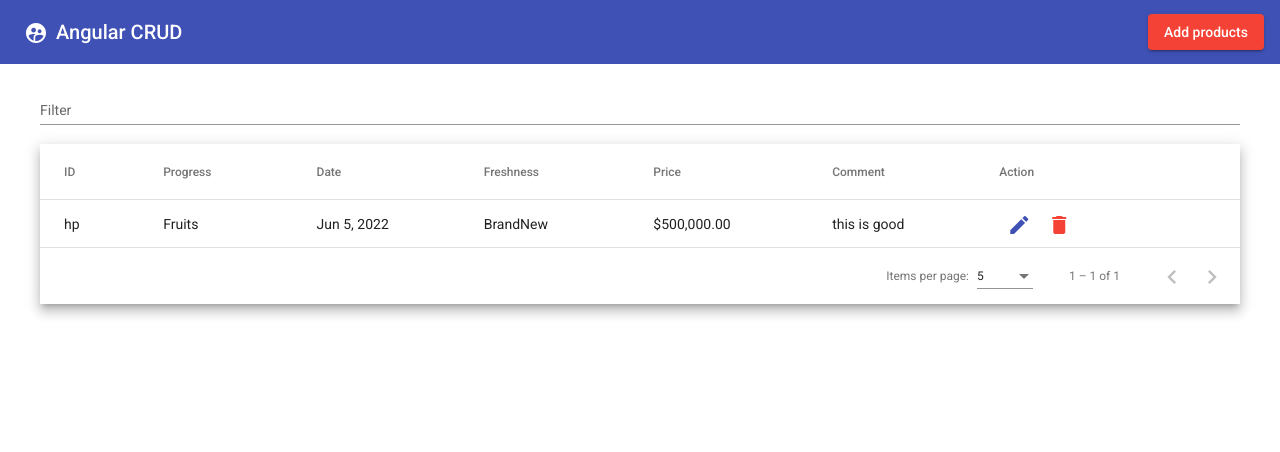
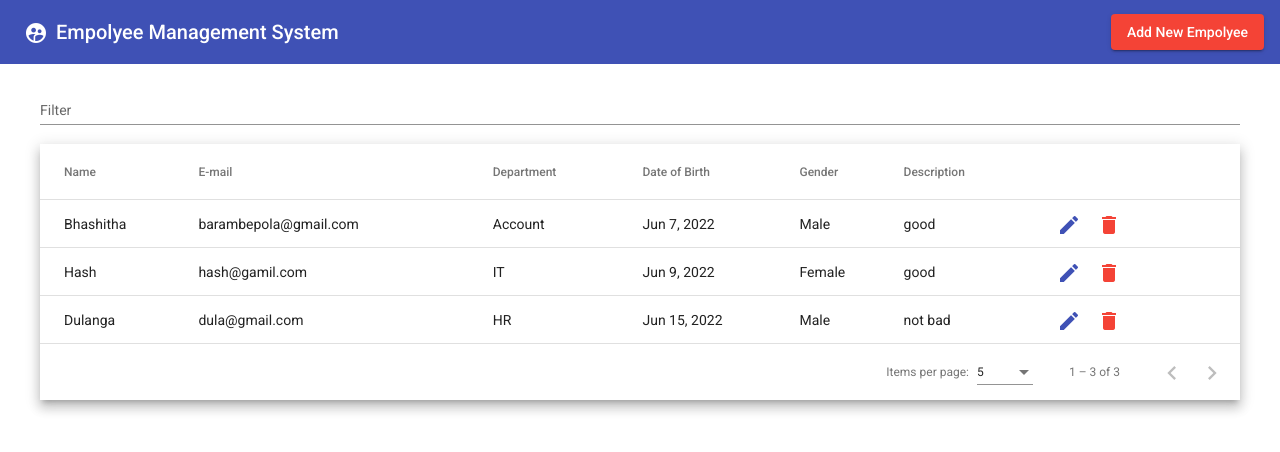
Before and after one commit to BhashithaArambepola/Employee-Management-System, an Angular app: page / in a window 1280 px wide. Shown: the top 452 px of the page. Built offline with nearby package versions, Linux system fonts and the light colour scheme; data requests are answered from the project's data file.

Commit message:
change Ui content

```diff
--- a/db.json
+++ b/db.json
@@ -1,13 +1,31 @@
 {
   "productList": [
     {
-      "productName": "hp",
-      "category": "Fruits",
-      "freshness": "BrandNew",
-      "price": 500000,
-      "comment": "this is good",
-      "date": "2022-06-05T18:30:00.000Z",
-      "id": 1
+      "Name": "Bhashitha",
+      "department": "Account",
+      "gender": "Male",
+      "email": "barambepola@gmail.com",
+      "comment": "good",
+      "date": "2022-06-07T18:30:00.000Z",
+      "id": 2
+    },
+    {
+      "Name": "Hash",
+      "department": "IT",
+      "gender": "Female",
+      "email": "hash@gamil.com",
+      "comment": "good",
+      "date": "2022-06-09T18:30:00.000Z",
+      "id": 3
+    },
+    {
+      "Name": "Dulanga",
+      "department": "HR",
+      "gender": "Male",
+      "email": "dula@gmail.com",
+      "comment": "not bad",
+      "date": "2022-06-15T18:30:00.000Z",
+      "id": 4
     }
   ],
   "comments": [
--- a/src/app/app.component.html
+++ b/src/app/app.component.html
@@ -2,9 +2,9 @@
   <button mat-icon-button class="example-icon" aria-label="Example icon-button with menu icon">
     <mat-icon>supervised_user_circle</mat-icon>
   </button>
-  <span>Angular CRUD</span>
+  <span>Empolyee Management System</span>
   <span class="example-spacer"></span>
-  <button mat-raised-button color="warn" (click)="openDialog()">Add products</button>
+  <button mat-raised-button color="warn" (click)="openDialog()">Add New Empolyee</button>
 
 
 
@@ -20,42 +20,46 @@
     <div class="mat-elevation-z8">
       <table mat-table [dataSource]="dataSource" matSort>
 
-        <!-- ID Column -->
-        <ng-container matColumnDef="productName">
-          <th mat-header-cell *matHeaderCellDef mat-sort-header> ID </th>
-          <td mat-cell *matCellDef="let row"> {{row.productName}} </td>
+        <!-- Name Column -->
+        <ng-container matColumnDef="Name">
+          <th mat-header-cell *matHeaderCellDef mat-sort-header> Name </th>
+          <td mat-cell *matCellDef="let row"> {{row.Name}} </td>
         </ng-container>
 
-        <!-- Progress Column -->
-        <ng-container matColumnDef="category">
-          <th mat-header-cell *matHeaderCellDef mat-sort-header> Progress </th>
-          <td mat-cell *matCellDef="let row"> {{row.category}} </td>
+        <!-- Email Column -->
+        <ng-container matColumnDef="email">
+          <th mat-header-cell *matHeaderCellDef mat-sort-header> E-mail </th>
+          <td mat-cell *matCellDef="let row"> {{row.email}} </td>
         </ng-container>
 
-        <!-- Name Column -->
+        <!-- Department Column -->
+        <ng-container matColumnDef="department">
+          <th mat-header-cell *matHeaderCellDef mat-sort-header> Department </th>
+          <td mat-cell *matCellDef="let row"> {{row.department}} </td>
+        </ng-container>
+
+        <!-- DoB Column -->
         <ng-container matColumnDef="date">
-          <th mat-header-cell *matHeaderCellDef mat-sort-header> Date </th>
+          <th mat-header-cell *matHeaderCellDef mat-sort-header> Date of Birth </th>
           <td mat-cell *matCellDef="let row"> {{row.date |date}} </td>
         </ng-container>
 
 
 
-        <!-- Fruit Column -->
-        <ng-container matColumnDef="freshness">
-          <th mat-header-cell *matHeaderCellDef mat-sort-header> Freshness</th>
-          <td mat-cell *matCellDef="let row"> {{row.freshness}} </td>
+        <!-- Gender Column -->
+        <ng-container matColumnDef="gender">
+          <th mat-header-cell *matHeaderCellDef mat-sort-header> Gender</th>
+          <td mat-cell *matCellDef="let row"> {{row.gender}} </td>
         </ng-container>
-        <ng-container matColumnDef="price">
-          <th mat-header-cell *matHeaderCellDef mat-sort-header> Price </th>
-          <td mat-cell *matCellDef="let row"> {{row.price|currency}} </td>
-        </ng-container>
+
+        <!-- comment Column -->
         <ng-container matColumnDef="comment">
-          <th mat-header-cell *matHeaderCellDef mat-sort-header> Comment </th>
+          <th mat-header-cell *matHeaderCellDef mat-sort-header> Description </th>
           <td mat-cell *matCellDef="let row"> {{row.comment}} </td>
         </ng-container>
 
         <ng-container matColumnDef="action">
-          <th mat-header-cell *matHeaderCellDef mat-sort-header> Action </th>
+          <th mat-header-cell *matHeaderCellDef mat-sort-header> </th>
           <td mat-cell *matCellDef="let row">
             <button mat-icon-button (click)="editProduct(row)" color="primary">
               <mat-icon>edit</mat-icon>
--- a/src/app/app.component.ts
+++ b/src/app/app.component.ts
@@ -16,7 +16,7 @@ import {MatTableDataSource} from '@angular/material/table';
 })
 export class AppComponent implements OnInit {
   title = 'AngularCRUD';
-  displayedColumns: string[] = ['productName', 'category','date', 'freshness','price', 'comment','action'];
+  displayedColumns: string[] = ['Name','email',  'department','date', 'gender','comment','action'];
   dataSource!: MatTableDataSource<any>;
 
   @ViewChild(MatPaginator) paginator!: MatPaginator;
--- a/src/app/dialog/dialog.component.html
+++ b/src/app/dialog/dialog.component.html
@@ -1,54 +1,54 @@
-<h1 mat-dialog-title>Add Product Form</h1>
+<h1 mat-dialog-title>Add New Empoyee</h1>
 <div mat-dialog-content>
    <form [formGroup]="productForm">
     <mat-form-field appearance="outline">
-        <mat-label>Product Name</mat-label>
-        <input formControlName="productName" matInput placeholder="Name">
+        <mat-label>Empolee Name</mat-label>
+        <input formControlName="Name" matInput placeholder="Name">
         <mat-icon matSuffix>sentiment_very_satisfied</mat-icon>
-        <mat-hint>Hint</mat-hint>
+
     </mat-form-field>
 
     <mat-form-field appearance="outline">
 
-        <mat-label>Product Category</mat-label>
+        <mat-label>Department</mat-label>
 
-        <mat-select formControlName="category" placeholder="">
+        <mat-select formControlName="department" placeholder="">
             <mat-option [value]=""></mat-option>
         <mat-icon matSuffix>sentiment_very_satisfied</mat-icon>
-    <mat-option value="Fruits">Fruits</mat-option>
-    <mat-option value="Drinks">Drinks</mat-option>
-    <mat-option value="Vegetable">Vegetable</mat-option>
+    <mat-option value="Account">Accounts Department</mat-option>
+    <mat-option value="IT">IT Department</mat-option>
+    <mat-option value="HR">HR Department</mat-option>
+    <mat-option value="marketing">Marketing Department</mat-option>
 
         </mat-select>
     </mat-form-field>
 
 
         <mat-form-field appearance="outline">
-            <mat-label>Choose a date</mat-label>
+            <mat-label>Date Of Birth</mat-label>
             <input formControlName="date" matInput [matDatepicker]="picker">
             <mat-hint>MM/DD/YYYY</mat-hint>
             <mat-datepicker-toggle matSuffix [for]="picker"></mat-datepicker-toggle>
             <mat-datepicker #picker></mat-datepicker>
     </mat-form-field>
 
-    <label><h1>Select an option</h1></label>
 
-
-    <mat-radio-group formControlName="freshness" class="example-radio-group"  >
-        <mat-radio-button class="example-radio-button"  *ngFor= "let fresh of freshnessList" [value]="fresh">{{fresh}}</mat-radio-button>
+ <mat-radio-group formControlName="gender" class="example-radio-group"  >
+    <label><h3>Gender</h3></label>
+        <mat-radio-button class="example-radio-button"  *ngFor= "let gender of genderList" [value]="gender">{{gender}}</mat-radio-button>
 
       </mat-radio-group>
       <mat-form-field  appearance="outline">
           <mat-label>
-Price
+e-mail
           </mat-label>
-          <input formControlName="price" matInput type="number" matInput placeholder="name"/>
+          <input formControlName="email" matInput type="text" matInput placeholder="example@gmail.com"/>
       </mat-form-field>
 
 
     <mat-form-field  appearance="outline">
         <mat-label>
-Comment
+Other Details
         </mat-label>
         <textarea formControlName="comment" matInput></textarea>
     </mat-form-field>
--- a/src/app/dialog/dialog.component.ts
+++ b/src/app/dialog/dialog.component.ts
@@ -11,7 +11,7 @@ import{MatDialogRef,MAT_DIALOG_DATA}from'@angular/material/dialog';
 export class DialogComponent implements OnInit {
 
 
-  freshnessList= ["used","BrandNew" ];
+  genderList= ["Male","Female" ];
   productForm !: FormGroup;
   actionBtn : string ='Save';
 
@@ -23,10 +23,10 @@ constructor(private formBuilder : FormBuilder,
    private dialogRef : MatDialogRef<DialogComponent>) { }
   ngOnInit(): void {
     this.productForm = this.formBuilder.group({
-      productName : ["",Validators.required],
-      category: ["",Validators.required],
-      freshness : ["",Validators.required],
-      price: ['',Validators.required],
+      Name : ["",Validators.required],
+      department: ["",Validators.required],
+      gender : ["",Validators.required],
+      email: ['',Validators.required],
       comment: ['',Validators.required],
       date: ["",Validators.required]
     });
@@ -35,11 +35,12 @@ constructor(private formBuilder : FormBuilder,
 
     if(this.editData){
       this.actionBtn='Update';
-      this.productForm.controls['productName'].setValue(this.editData.productName);
-      this.productForm.controls['category'].setValue(this.editData.category);
-      this.productForm.controls['freshness'].setValue(this.editData.freshness);
+      this.productForm.controls['Name'].setValue(this.editData.Name);
+      this.productForm.controls['email'].setValue(this.editData.email);
+      this.productForm.controls['department'].setValue(this.editData.department);
+      this.productForm.controls['gender'].setValue(this.editData.gender);
       this.productForm.controls['date'].setValue(this.editData.date);
-      this.productForm.controls['price'].setValue(this.editData.price);
+
       this.productForm.controls['comment'].setValue(this.editData.comment);
     }
   }
```
Also changed, not shown: 1 other file (tests, documents, lock files or other folders).
